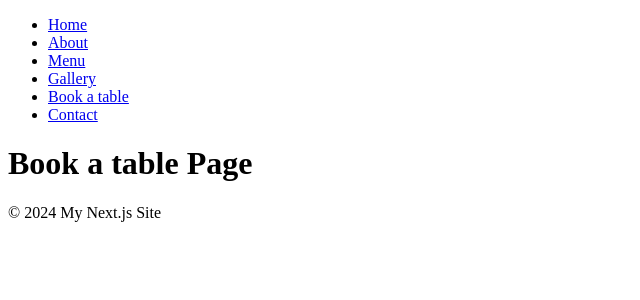
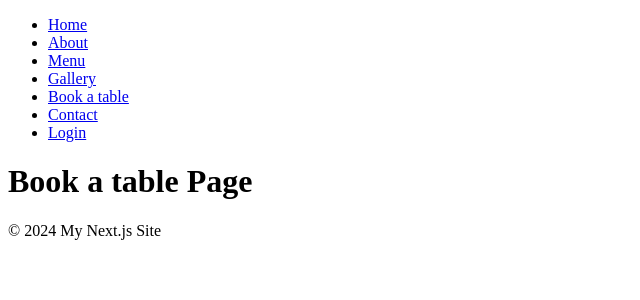
Before and after one commit to Meelenych/Restic, a Next.js app: page /book in a window 1280 px wide. Shown: the top 300 px of the page, without its empty margins (0-640 px from the left). Built offline with nearby package versions, Linux system fonts and the light colour scheme.

Commit message:
file types update

```diff
--- a/components/Header.js
+++ /dev/null
@@ -1,32 +0,0 @@
-import Link from 'next/link';
-
-const Header = () => {
-	return (
-		<header>
-			<nav>
-				<ul>
-					<li>
-						<Link href='/'>Home</Link>
-					</li>
-					<li>
-						<Link href='/about'>About</Link>
-					</li>
-					<li>
-						<Link href='/menu'>Menu</Link>
-					</li>
-					<li>
-						<Link href='/gallery'>Gallery</Link>
-					</li>
-					<li>
-						<Link href='/book'>Book a table</Link>
-					</li>
-					<li>
-						<Link href='/contact'>Contact</Link>
-					</li>
-				</ul>
-			</nav>
-		</header>
-	);
-};
-
-export default Header;
--- /dev/null
+++ b/components/Header.jsx
@@ -0,0 +1,11 @@
+import Navigation from './Navigation';
+
+const Header = () => {
+	return (
+		<header>
+			<Navigation />
+		</header>
+	);
+};
+
+export default Header;
--- /dev/null
+++ b/components/Navigation.jsx
@@ -0,0 +1,34 @@
+import React from 'react';
+import Link from 'next/link';
+
+const Navigation = () => {
+	return (
+		<nav>
+			<ul>
+				<li>
+					<Link href='/'>Home</Link>
+				</li>
+				<li>
+					<Link href='/about'>About</Link>
+				</li>
+				<li>
+					<Link href='/menu'>Menu</Link>
+				</li>
+				<li>
+					<Link href='/gallery'>Gallery</Link>
+				</li>
+				<li>
+					<Link href='/book'>Book a table</Link>
+				</li>
+				<li>
+					<Link href='/contact'>Contact</Link>
+				</li>
+				<li>
+					<Link href='/login'>Login</Link>
+				</li>
+			</ul>
+		</nav>
+	);
+};
+
+export default Navigation;
```
Also changed, not shown: pages/login.js (added, +11 -0 lines), components/Footer.jsx (renamed from components/Footer.js), components/Layout.jsx (renamed from components/Layout.js).
